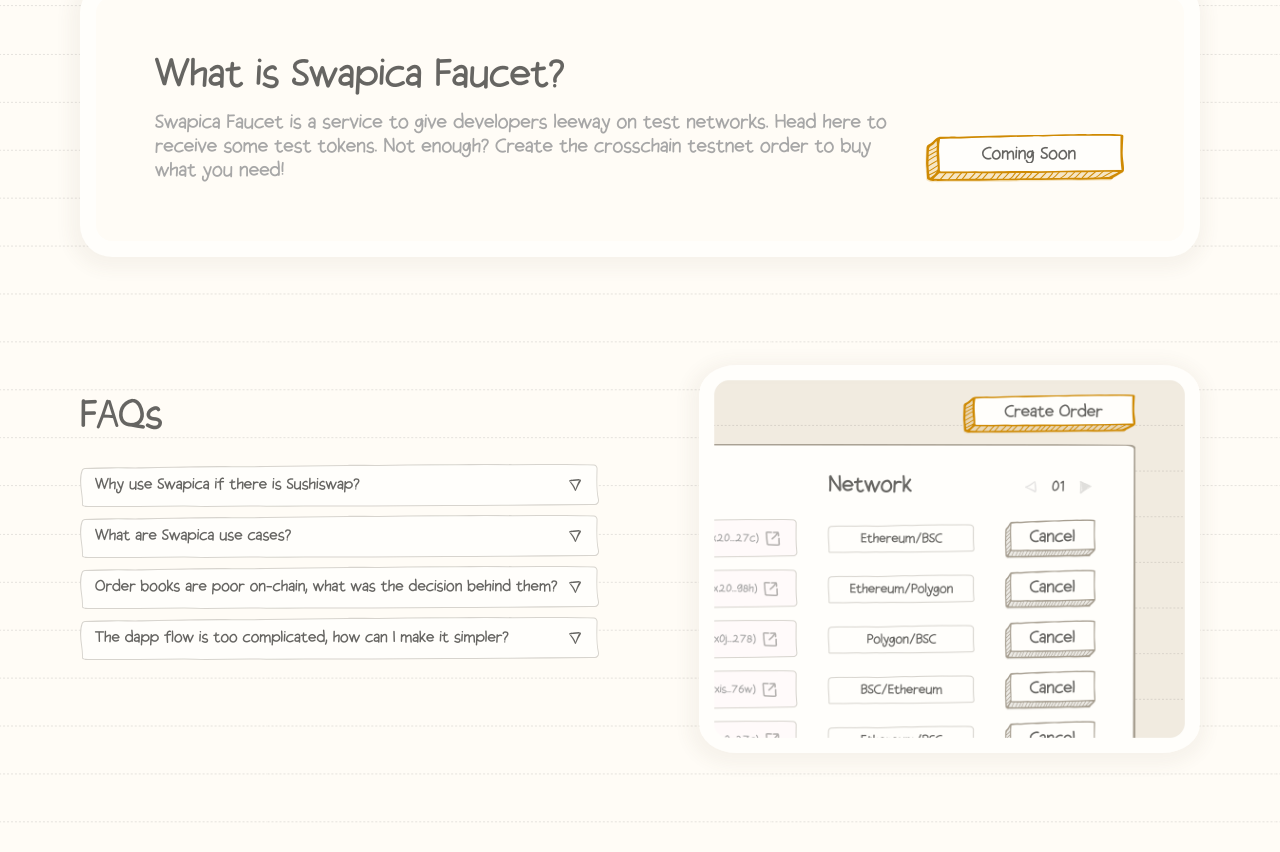
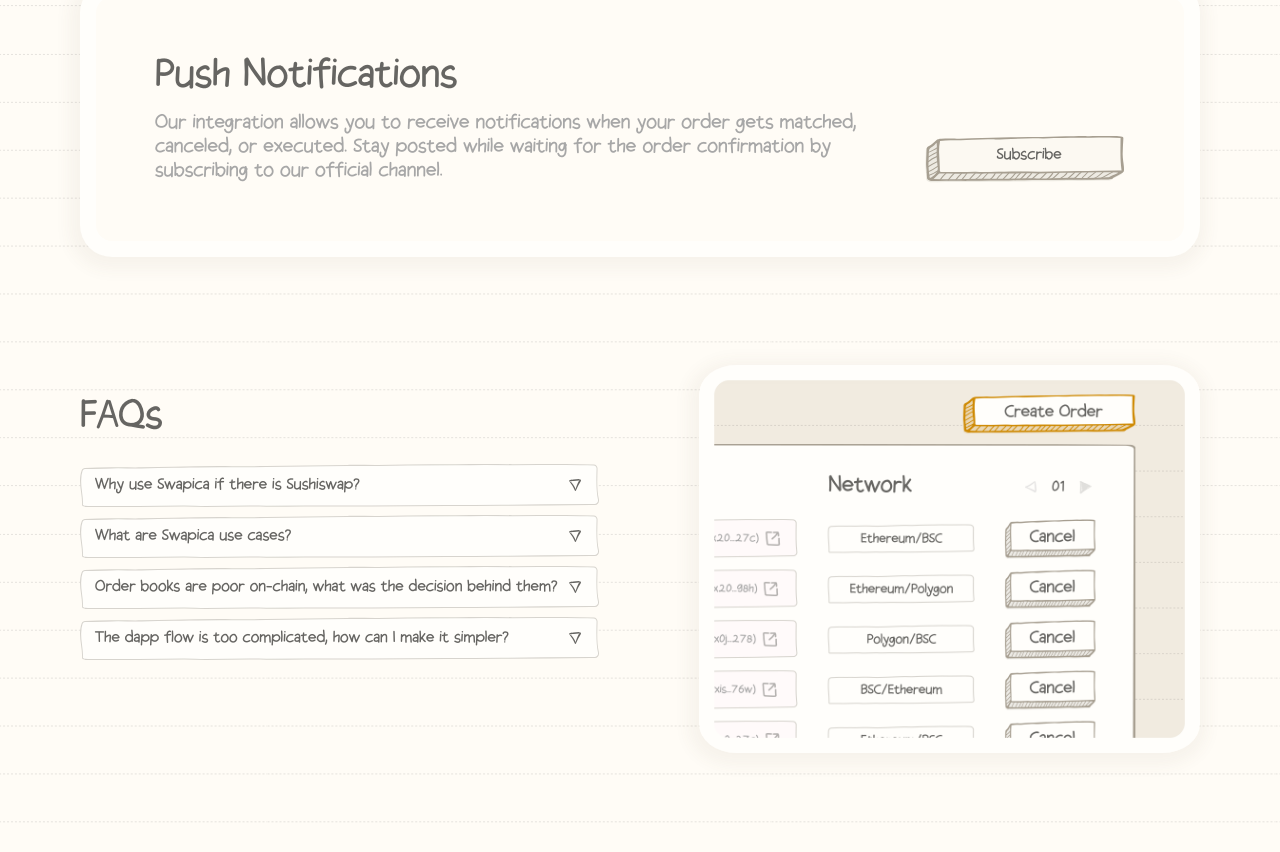
Before and after one commit to Swapica/landing, a Vue app: page / in a window 1280 px wide. Shown: the part 1880-2732 px from the top of the page. Built offline with nearby package versions, Linux system fonts and the light colour scheme.

Commit message:
add notifications block

```diff
--- a/src/config.ts
+++ b/src/config.ts
@@ -9,7 +9,7 @@ export const config = {
   BUILD_VERSION: packageJson.version || import.meta.env.VITE_APP_BUILD_VERSION,
   DASHBOARD_APP_URL: '',
   GITHUB_URL: '',
-  FAUCET_APP_URL: '',
+  PUSH_NOTIFICATIONS_URL: 'https://app.push.org/channels',
 } as const
 
 Object.assign(config, _mapEnvCfg(import.meta.env))
--- a/src/pages/Homepage.vue
+++ b/src/pages/Homepage.vue
@@ -113,9 +113,11 @@
           </p>
           <app-button
             class="homepage__launch-btn"
-            :text="$t('homepage.faucet-btn')"
-            scheme="primary"
-            :href="$config.FAUCET_APP_URL"
+            scheme="secondary"
+            target="_blank"
+            rel="noopener noreferrer"
+            :text="$t('homepage.fourth-block-btn')"
+            :href="$config.PUSH_NOTIFICATIONS_URL"
           />
         </div>
       </div>
```
Also changed, not shown: src/localization/resources/en.json, static/backgrounds/button-secondary-bg.svg, 1 other file (tests, documents, lock files or other folders).
